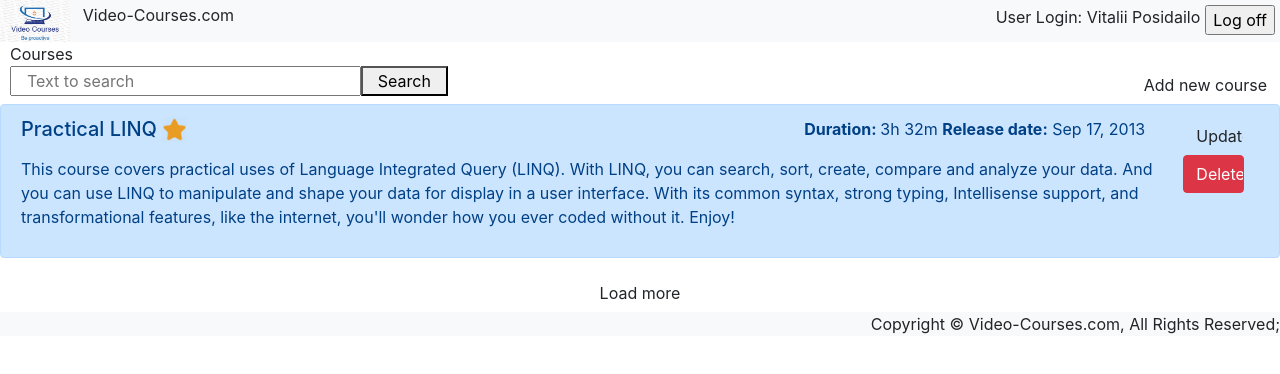
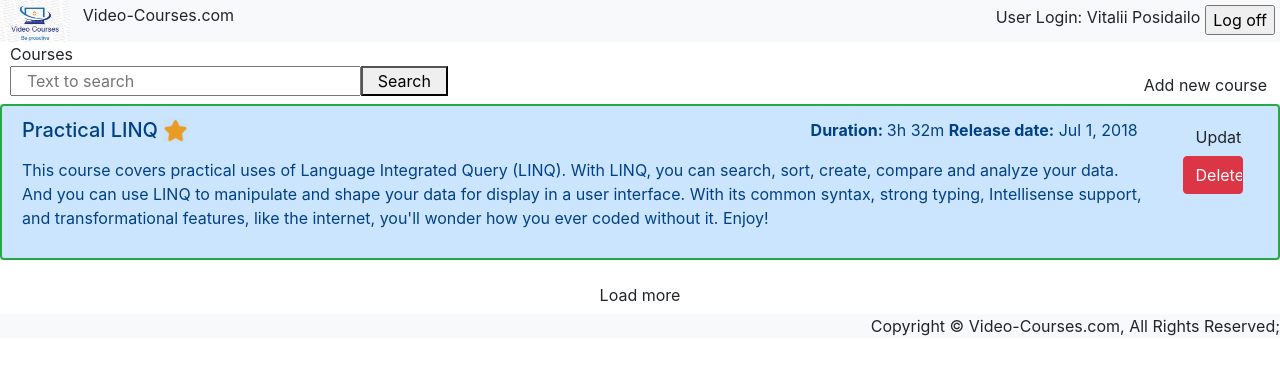
Before and after one commit to vposidailo/angular-mentee-program, an Angular app: page / in a window 1280 px wide. Shown: the top 374 px of the page. Built offline with nearby package versions, Linux system fonts and the light colour scheme.

Commit message:
Added and implemented logic for custom directive.

```diff
--- /dev/null
+++ b/src/app/_shared/derectives/creation-date.directive.ts
@@ -0,0 +1,29 @@
+import { Directive, ElementRef, Input } from '@angular/core';
+
+@Directive({
+  selector: '[appCreationDate]'
+})
+export class CreationDateDirective {
+  @Input() creationDate: Date;
+
+  constructor(private el: ElementRef) {
+
+  }
+
+  ngOnInit() {
+
+    console.log(this.creationDate >= new Date(new Date().setDate(-14)));
+    console.log(this.creationDate < new Date());
+    console.log(new Date());
+    console.log(this.creationDate );
+    if(this.creationDate < new Date() && this.creationDate >= new Date(new Date().setDate(-14)))
+    {
+      this.el.nativeElement.style.border = '2px solid #28a745';
+    }
+    else if(this.creationDate > new Date())
+    {
+      this.el.nativeElement.style.border = '2px solid #007bff';
+    }
+  }
+
+}
--- a/src/app/_shared/services/login_service/login.service.ts
+++ b/src/app/_shared/services/login_service/login.service.ts
@@ -1,5 +1,5 @@
 import { Injectable } from '@angular/core';
-import { User } from '../../../model/user';
+import { User } from '../../model/user';
 
 
 @Injectable()
--- a/src/app/_shared/services/video_courses_service/video-courses-service.service.ts
+++ b/src/app/_shared/services/video_courses_service/video-courses-service.service.ts
@@ -10,7 +10,7 @@
       Title: "Practical LINQ",
       Description: "This course covers practical uses of Language Integrated Query (LINQ). With LINQ, you can search, sort, create, compare and analyze your data. And you can use LINQ to manipulate and shape your data for display in a user interface. With its common syntax, strong typing, Intellisense support, and transformational features, like the internet, you'll wonder how you ever coded without it. Enjoy!",
       Duration: 212,
-      Creationdate: new Date(2013, 8, 17),
+      Creationdate: new Date(2018, 6, 1),
       IsTopRated: true
     },
     {
@@ -18,7 +18,7 @@
       Title: "Using GitFlow",
       Description: "GitFlow is a set of rules that gives users of Git a set of best practices to use when using Git. The set rules govern how to setup Git branches, which branches to have, when to create feature branches, when and what to tag, and when to merge and to which branch. The idea being that with a set of rules to follow using any source control system becomes easier. GitFlow doesn't add anything new to established workflows such as the feature branch workflow. What it does, though, is to give specific roles to different branches and defines how and when they should interact. The workflow uses feature branches as well as individual branches for preparing, maintaining, and recording releases. You also get the benefits of the feature branch workflow such as pull requests and more efficient collaboration.",
       Duration: 64,
-      Creationdate: new Date(2016, 2, 22),
+      Creationdate: new Date(2018, 6, 30),
       IsTopRated: false
     },
     {
--- a/src/app/app.module.ts
+++ b/src/app/app.module.ts
@@ -6,6 +6,7 @@
 import { VideoCoursesListModule } from './video-courses-list/video-courses-list.module';
 import { ToolboxModule } from './toolbox/toolbox.module';
 import { VideoCoursesServiceService } from './_shared/services/video_courses_service/video-courses-service.service';
+import { CreationDateDirective } from './_shared/derectives/creation-date.directive';
 
 
 @NgModule({
--- a/src/app/video-courses-list/video-courses-list-item-component/video-courses-list-item-component.component.html
+++ b/src/app/video-courses-list/video-courses-list-item-component/video-courses-list-item-component.component.html
@@ -1,4 +1,4 @@
-<div class="alert" [ngClass]="{'alert-primary': VCItem.IsTopRated, 'alert-secondary': !VCItem.IsTopRated}">
+<div [ngClass]="{'alert': true, 'alert-primary': VCItem.IsTopRated, 'alert-secondary': !VCItem.IsTopRated}" appCreationDate [creationDate] = "VCItem.Creationdate">
     <div class=row>
         <div class="col-11">
             <div class="row">
@@ -19,7 +19,7 @@
             </div>
         </div>
         <div class="col-1">
-            <input type="button" value="Update" class="btn video-course-button-width">
+            <input type="button" value="Update" class="btn video-course-button-width" >
             <input type="button" value="Delete" (click)="deleteVideoCourseItem($event)" class="btn btn-danger video-course-button-width">
         </div>
     </div>
--- a/src/app/video-courses-list/video-courses-list.module.ts
+++ b/src/app/video-courses-list/video-courses-list.module.ts
@@ -3,13 +3,14 @@
 import { VideoCourceAddNewComponent } from './video-cource-add-new/video-cource-add-new.component';
 import { VideoCoursesListComponentComponent } from './video-courses-list-component/video-courses-list-component.component';
 import { VideoCoursesListItemComponentComponent } from './video-courses-list-item-component/video-courses-list-item-component.component';
+import { CreationDateDirective } from '../_shared/derectives/creation-date.directive';
 
 @NgModule({
   imports: [
     CommonModule
   ],
   providers: [],
-  declarations: [VideoCoursesListComponentComponent, VideoCoursesListItemComponentComponent, VideoCourceAddNewComponent],
+  declarations: [VideoCoursesListComponentComponent, VideoCoursesListItemComponentComponent, VideoCourceAddNewComponent, CreationDateDirective],
   exports:[VideoCoursesListComponentComponent, VideoCoursesListItemComponentComponent, VideoCourceAddNewComponent]
 })
 export class VideoCoursesListModule { }
```
Also changed, not shown: 1 other file (tests, documents, lock files or other folders).
